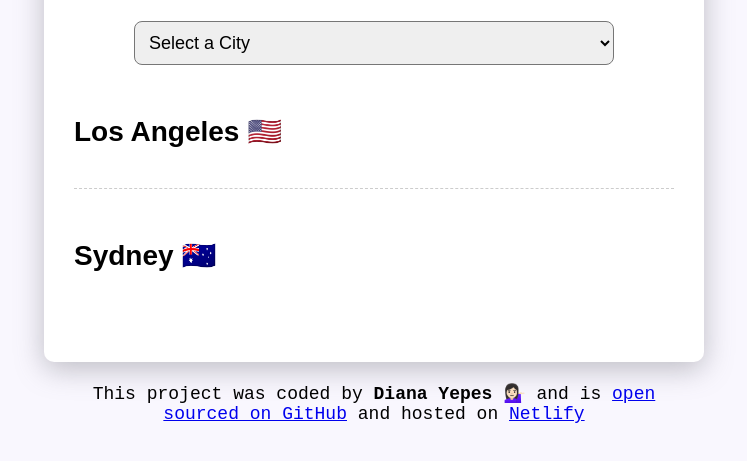
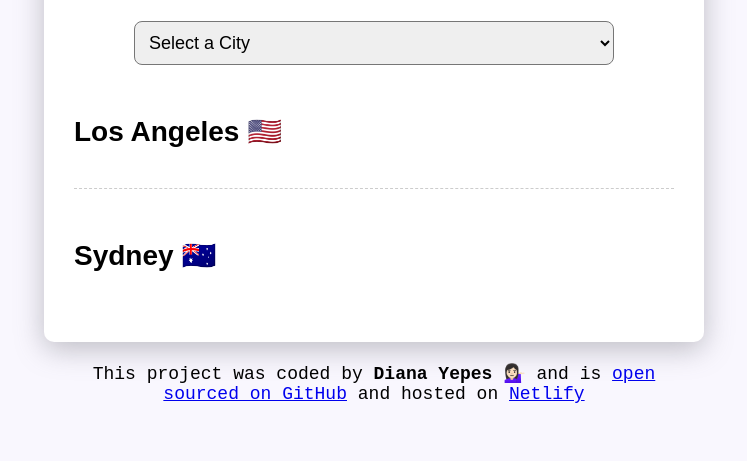
Before and after one commit to DianaYepes05/world-clock, a plain HTML site: page index.html in a window 1280 px wide. Shown: the part 159-620 px from the top of the page, without its empty margins (266-1013 px from the left). Drawn offline with nearby package versions, Linux system fonts and the light colour scheme; a script that the page names is missing.

Commit message:
updated padding for "container" from css

```diff
--- a/src/styles.css
+++ b/src/styles.css
@@ -26,7 +26,7 @@ padding: 10px;
 max-width: 600px;
 margin: 0 auto;
 background-color: #ffff;
-padding: 30px;
+padding: 30px 30px 10px 30px;
 box-shadow: 0px 7px 29px 0px rgba(100, 100, 111, 0.4);
 margin-top: 60px;
 border-radius: 10px;
```
